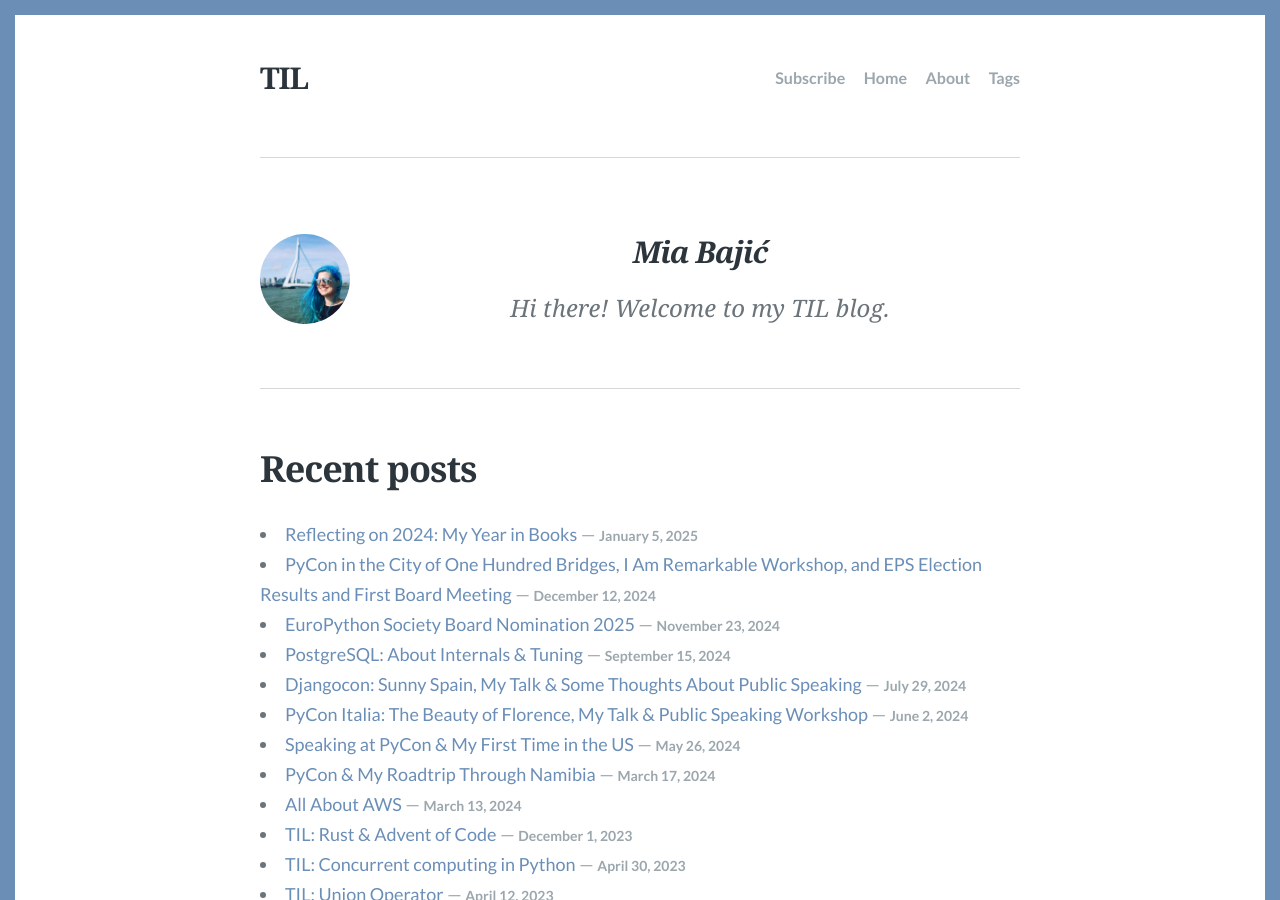
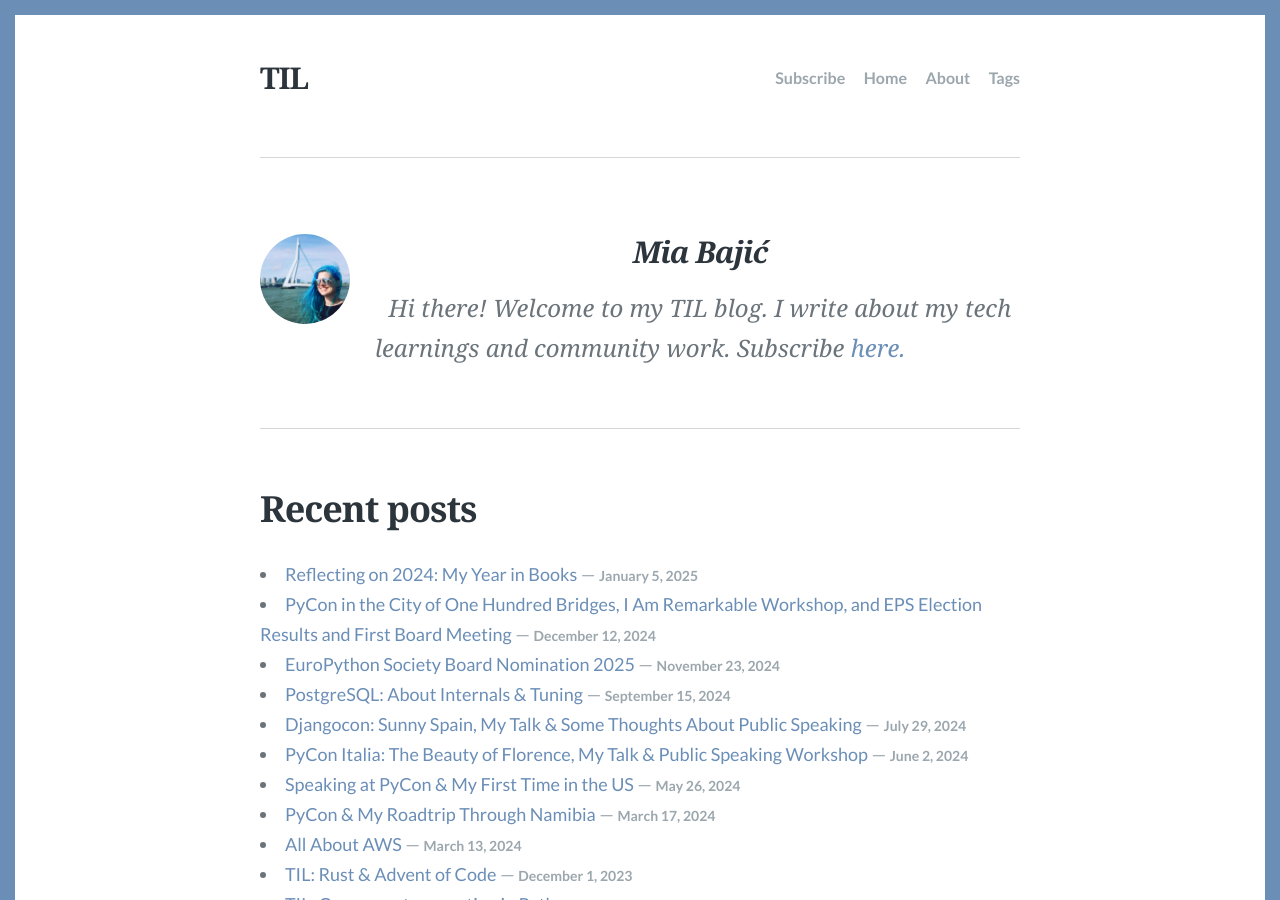
Before and after one commit to clytaemnestra/tech-blog, a Jekyll site: the page built from index.html, in a window 1280 px wide and 900 px high. Built offline with Jekyll 4.4.1, drawn with Linux system fonts in a browser that asks for light colours; some web fonts are replaced; the list of posts is cut into pages by our own code.

Commit message:
Fix description

```diff
--- a/_config.yml
+++ b/_config.yml
@@ -12,7 +12,7 @@ lang: en-US
 title: "TIL"
 
 # A description of your site for meta tag, search engine results.
-description: "Hi there! Welcome to my TIL blog."
+description: 'Hi there! Welcome to my TIL blog. I write about my tech learnings and community work. Subscribe <a href="https://forms.gle/kwXcWp9qSiMcY1nU9">here.</a>'
 
 # The subpath of your site, e.g. /blog, for generating urls.
 baseurl: /tech-blog
@@ -83,7 +83,6 @@ permalink: /:title
 # Conversion
 markdown: kramdown
 
-
 # Sass
 sass:
   sass_dir: _sass
```
